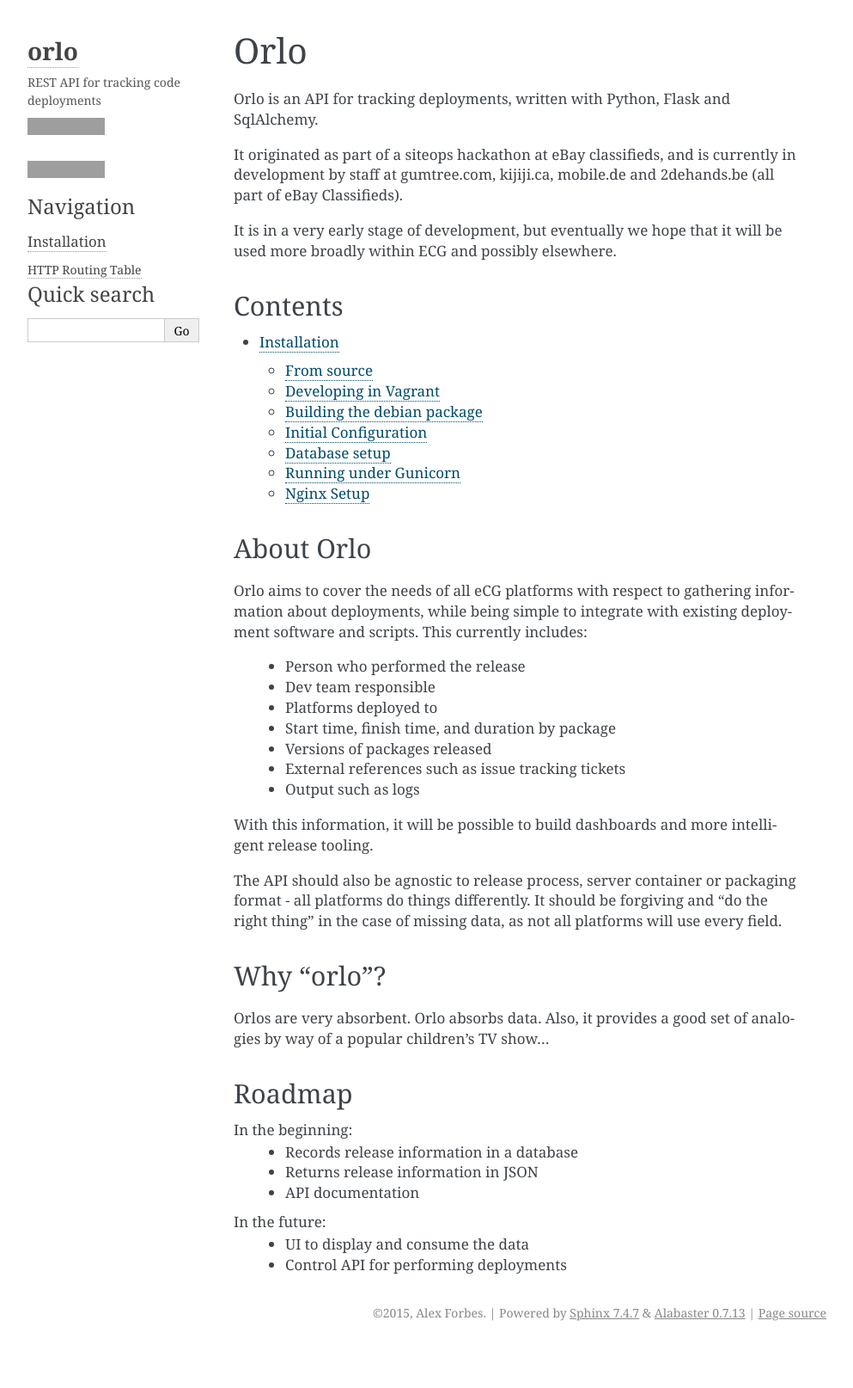
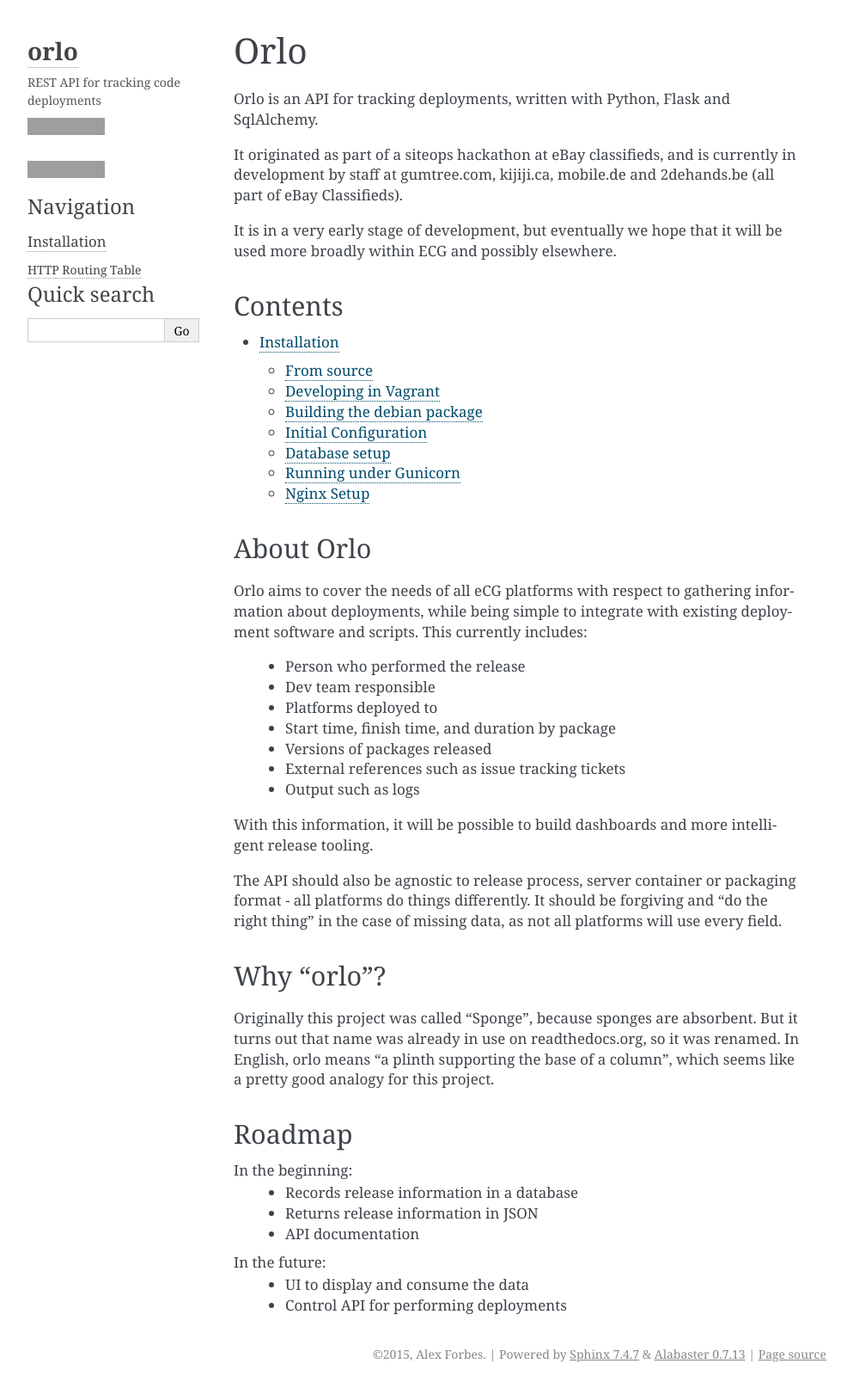
Before and after one commit to eBayClassifiedsGroup/orlo, a Sphinx documentation site: the page built from docs/index.rst, in a window 1280 px wide. Shown: the whole page at 86% size, without its empty margins (148-1141 px from the left). Built offline with Sphinx 7.4.7, drawn with Linux system fonts in a browser that asks for light colours; pages that are not in the unit, such as notebooks, are missing from menus; before the commit the page ends 1566 px from its top, so only the background shows below that; grey boxes are pictures that could not be loaded.

Commit message:
Update documentation post-rename

```diff
--- a/docs/index.rst
+++ b/docs/index.rst
@@ -44,7 +44,7 @@
 Why "orlo"?
 -------------
 
-Orlos are very absorbent. Orlo absorbs data. Also, it provides a good set of analogies by way of a popular children's TV show...
+Originally this project was called "Sponge", because sponges are absorbent. But it turns out that name was already in use on readthedocs.org, so it was renamed. In English, orlo means "a plinth supporting the base of a column", which seems like a pretty good analogy for this project.
 
 Roadmap
 -------
```
